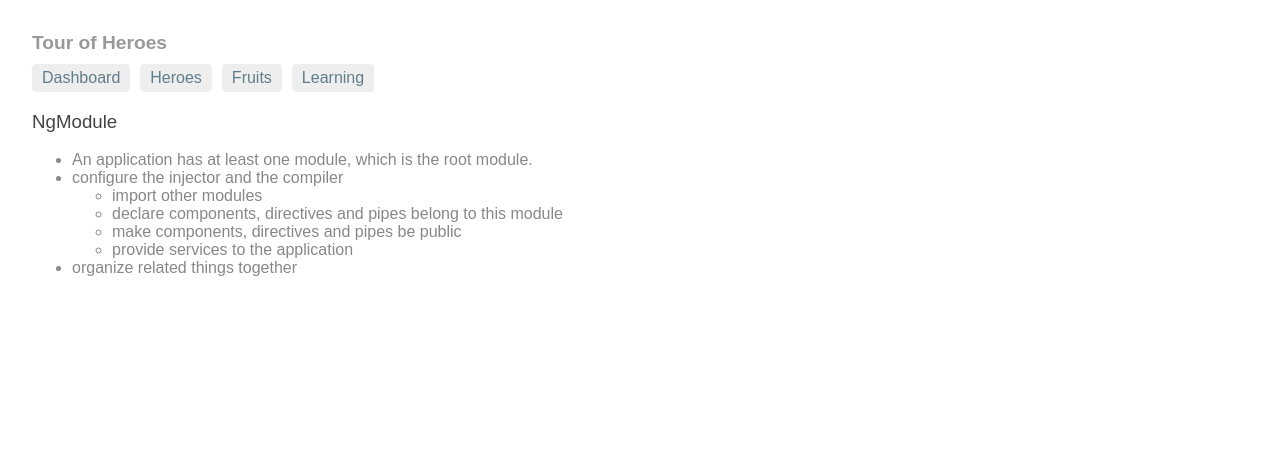
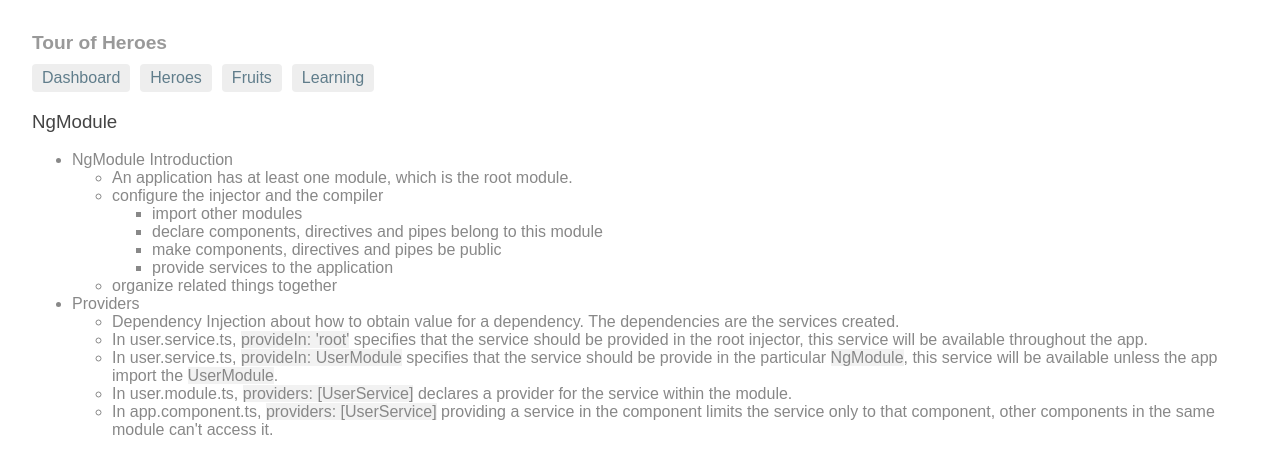
Before and after one commit to WangJiaoJo/angularLearning, an Angular app: page /learning/architecture in a window 1280 px wide. Shown: the top 474 px of the page. Built offline with nearby package versions, Linux system fonts and the light colour scheme; what angular-in-memory-web-api would draw is missing.

Commit message:
Add Providers

```diff
--- a/src/app/learning/architecture/architecture.component.css
+++ b/src/app/learning/architecture/architecture.component.css
@@ -0,0 +1,3 @@
+.example-code {
+    background-color: #F2F2F2;
+}
--- a/src/app/learning/architecture/architecture.component.html
+++ b/src/app/learning/architecture/architecture.component.html
@@ -1,4 +1,7 @@
 <h3>NgModule</h3>
+<ul>
+  <li>
+    NgModule Introduction
     <ul>
       <li>
         An application has at least one module, which is the root module.
@@ -24,3 +27,26 @@
         organize related things together
       </li>
     </ul>
+  </li>
+  <li>
+    Providers
+    <ul>
+      <li>
+        Dependency Injection about how to obtain value for a dependency.
+        The dependencies are the services created.
+      </li>
+      <li>
+        In user.service.ts, <span class="example-code">provideIn: 'root'</span> specifies that the service should be provided in the root injector, this service will be available throughout the app.
+      </li>
+      <li>
+        In user.service.ts, <span class="example-code">provideIn: UserModule</span> specifies that the service should be provide in the particular <span class="example-code">NgModule</span>, this service will be available unless the app import the <span class="example-code">UserModule</span>.
+      </li>
+      <li>
+        In user.module.ts, <span class="example-code">providers: [UserService]</span> declares a provider for the service within the module.
+      </li>
+      <li>
+        In app.component.ts, <span class="example-code">providers: [UserService]</span> providing a service in the component limits the service only to that component, other components in the same module can't access it.
+      </li>
+    </ul>
+  </li>
+</ul>
```
Lines whose indentation alone changed are shown as unchanged.
